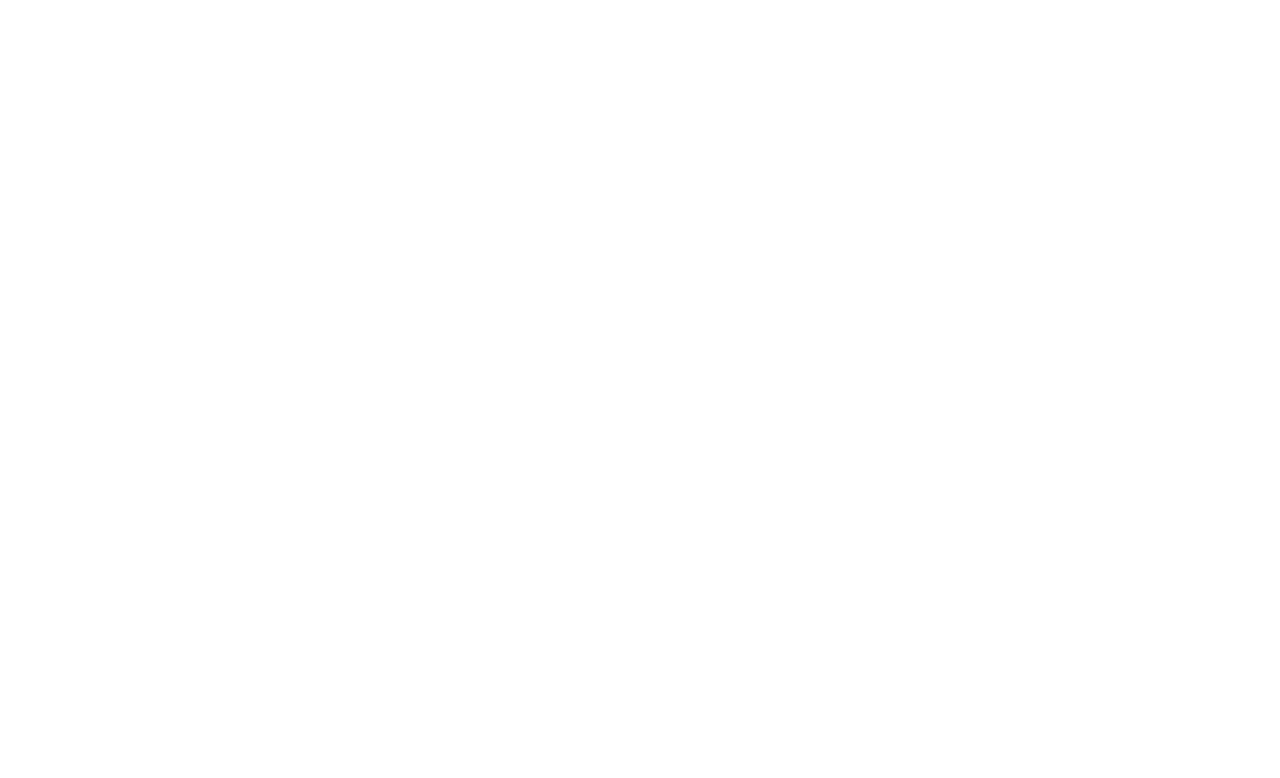
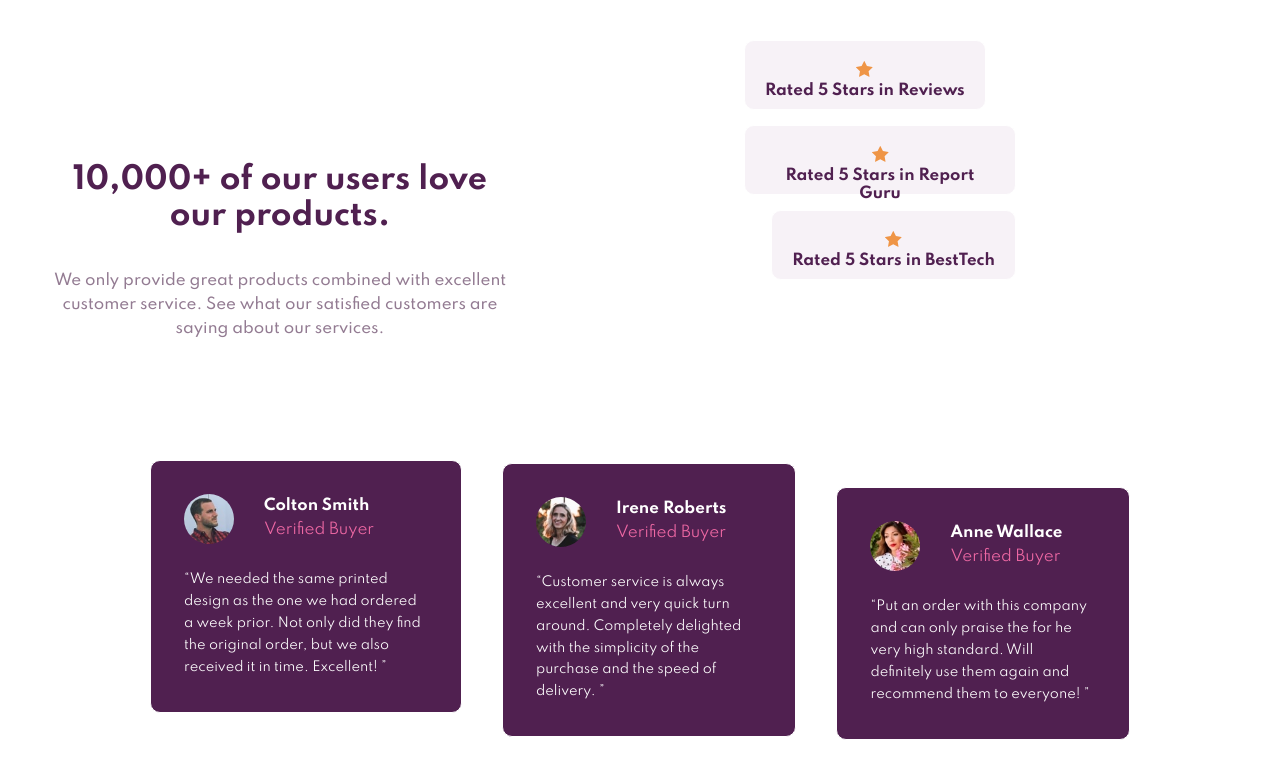
Before and after one commit to Msgl/social-proof-section, a website: page index.html in a window 1280 px wide. Drawn offline with Linux system fonts and the light colour scheme.

Commit message:
second commit

```diff
--- a/index.html
+++ b/index.html
@@ -5,8 +5,84 @@
     <meta name="viewport" content="width=device-width, initial-scale=1.0">
     <title>Social Proof Section</title>
     <link rel="stylesheet" href="styles.css">
+    <link rel="preconnect" href="https://fonts.gstatic.com">
+    <link href="https://fonts.googleapis.com/css2?family=Spartan:wght@400;500;700&display=swap" rel="stylesheet">
 </head>
 <body>
+    <div class="info-ratings-bg">
+        <div class="info">
+        <h1>10,000+ of our users love our products.</h1>
+        <p>We only provide great products combined with excellent customer service.
+            See what our satisfied customers are saying about our services.
+        </p>
+    </div>
 
+    <div class="ratings">
+        <div>
+            <img src="/images/icon-star.svg">
+            <p>Rated 5 Stars in Reviews</p>
+        </div>
+        <div>
+            <img src="/images/icon-star.svg">
+            <p>Rated 5 Stars in Report Guru</p></div>
+        <div>
+            <img src="/images/icon-star.svg">
+            <p>Rated 5 Stars in BestTech</p></div>
+    </div>
+    </div>
+
+
+    <div class="quotes">
+        <div>
+            <div class="pic-name-tag">
+                <div class="pic">
+                    <img src="/images/image-colton.jpg">
+                </div>
+                <div class="name-tag">
+                    <p><strong>Colton Smith</strong></p>
+                    <p class="verified-tag">Verified Buyer</p>
+                </div>
+            </div>
+
+            <q class="text-quote">We needed the same printed design as the one we had ordered a week prior.
+                Not only did they find the original order, but we also received it in time.
+                Excellent!
+            </q>
+        </div>
+
+        <div>
+            <div class="pic-name-tag">
+                <div class="pic">
+                    <img  src="/images/image-irene.jpg">
+                </div>
+
+                <div class="name-tag">
+                    <p><strong>Irene Roberts</strong></p>
+                    <p class="verified-tag">Verified Buyer</p>
+                </div>
+            </div>
+
+            <q class="text-quote">Customer service is always excellent and very quick turn around.
+                Completely delighted with the simplicity of the purchase and the speed of delivery.
+            </q>
+        </div>
+
+        <div>
+            <div class="pic-name-tag">
+                <div class="pic">
+                    <img src="/images/image-anne.jpg">
+                </div>
+
+                <div class="name-tag">
+                    <p><strong>Anne Wallace</strong></p>
+                    <p class="verified-tag">Verified Buyer</p>
+                </div>
+            </div>
+
+            <q class="text-quote">Put an order with this company and can only praise the for he very high standard.
+                Will definitely use them again and recommend them to everyone!
+            </q>
+        </div>
+    </div>
 </body>
 </html>
--- a/styles.css
+++ b/styles.css
@@ -0,0 +1,138 @@
+* {
+    margin: 0;
+    padding: 0;
+    box-sizing: border-box;
+}
+
+body {
+    font-family: 'Spartan', sans-serif;
+    font-size: 15px;
+    color: white;
+    /* background: url(/images/bg-pattern-top-mobile.svg), url(/images/bg-pattern-bottom-mobile.svg); */
+}
+
+.info {
+    margin-top: 100px;
+    padding: 12px;
+    height: 300px;
+    text-align: center;
+    color: hsl(303, 10%, 53%);
+}
+
+.info>p {
+    font-weight: 500;
+    line-height: 1.6;
+}
+
+h1{
+    margin-bottom: 25px;
+    padding: 10px;
+    color: hsl(300, 43%, 22%);
+}
+
+.ratings {
+    height: 300px;
+}
+
+.ratings>div{
+    margin: 0 20px 15px 20px;
+    padding: 20px;
+    height: 70px;
+    border: white solid 1px;
+    border-radius: 10px;
+    font-weight: 700;
+    text-align: center;
+    background: hsl(300, 24%, 96%);
+    color: hsl(300, 43%, 22%);
+}
+
+.quotes {
+    height: 650px;
+}
+
+.quotes>div{
+    margin: 20px;
+    padding: 33px;
+    border: white solid 1px;
+    border-radius: 10px;
+    background: hsl(300, 43%, 22%);
+}
+
+.pic-name-tag{
+    margin-bottom: 20px;
+    display: flex;
+}
+
+.pic>img {
+    height: 50px;
+    border-radius: 50%;
+}
+
+.name-tag {
+    padding: 0px 0px 0px 30px;
+    line-height: 1.6;
+}
+
+.text-quote {
+    display: block;
+    font-size: 0.86em;
+    line-height: 1.7;
+    text-align: left;
+}
+
+.verified-tag {
+    color: hsl(333, 80%, 67%);
+}
+
+
+@media only screen and (min-width: 600px) {
+    body{
+        margin: 40px;
+    }
+
+    .info-ratings-bg {
+        display: flex;
+        justify-content: center;
+    }
+
+    .info {
+        width: 40%;
+    }
+
+    .ratings{
+        display: flex;
+        flex-direction: column;
+        height: 200px;
+        width: 26%;
+        margin:0 auto;
+    }
+
+    .ratings>div:nth-child(1) {
+        align-self: flex-start;
+      }
+    .ratings>div:nth-child(2) {
+
+        align-self: center;
+    }
+    .ratings>div:nth-child(3) {
+        align-self: flex-end;
+      }
+
+
+    .quotes{
+        display: flex;
+        height: 320px;
+        width: 85%;
+        margin:0 auto;
+    }
+
+    .quotes>div:nth-child(1) {
+        align-self: flex-start;
+      }
+    .quotes>div:nth-child(2) {
+        align-self: center;
+    }
+    .quotes>div:nth-child(3) {
+        align-self: flex-end;
+      }
+  }
```
Also changed, not shown: package.json (added, +24 -0 lines), images/bg-pattern-bottom-desktop.svg (added), images/bg-pattern-bottom-mobile.svg (added), images/bg-pattern-top-desktop.svg (added), images/bg-pattern-top-mobile.svg (added), images/favicon-32x32.png (added), images/icon-star.svg (added), images/image-anne.jpg (added), images/image-colton.jpg (added), images/image-irene.jpg (added), 2 other files.
